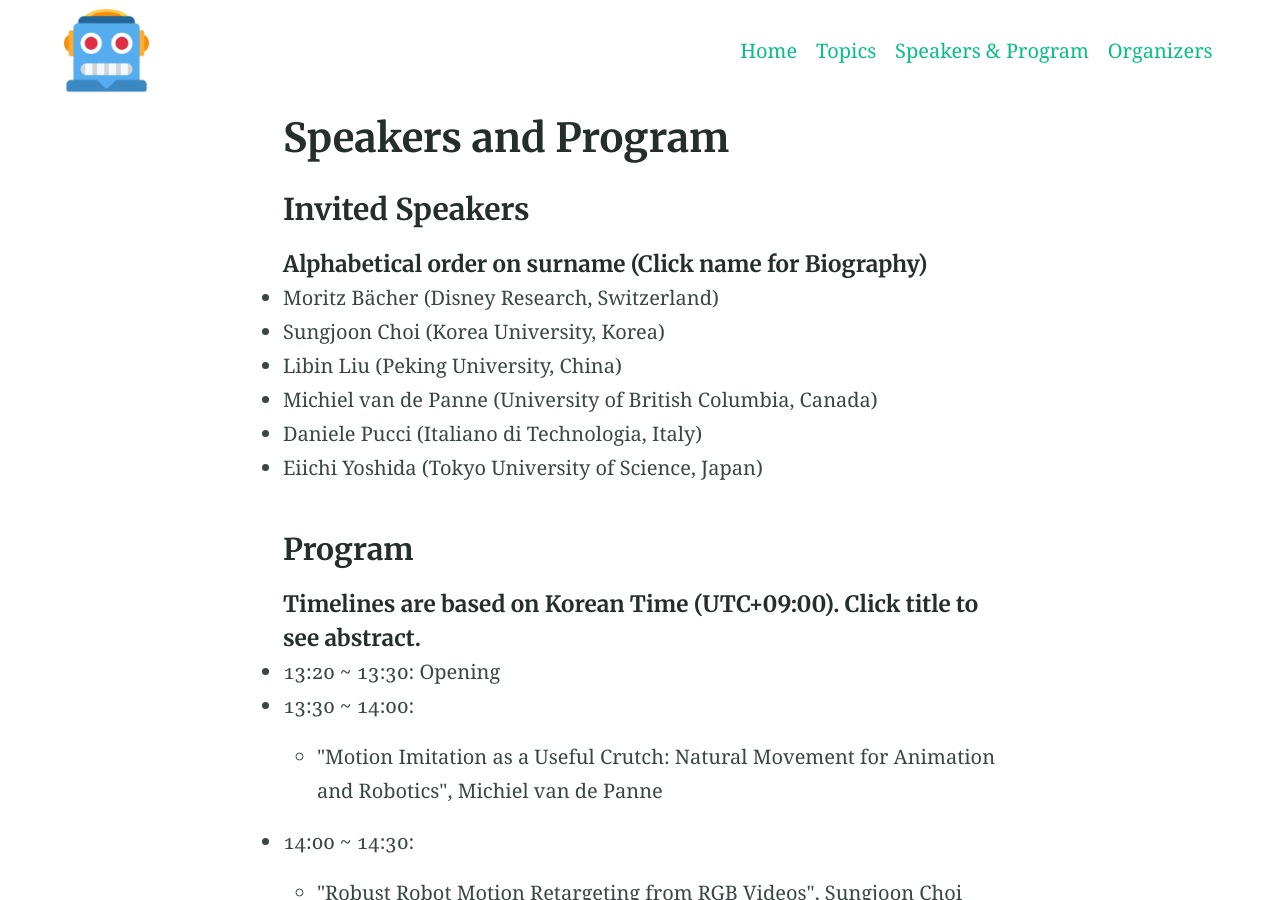
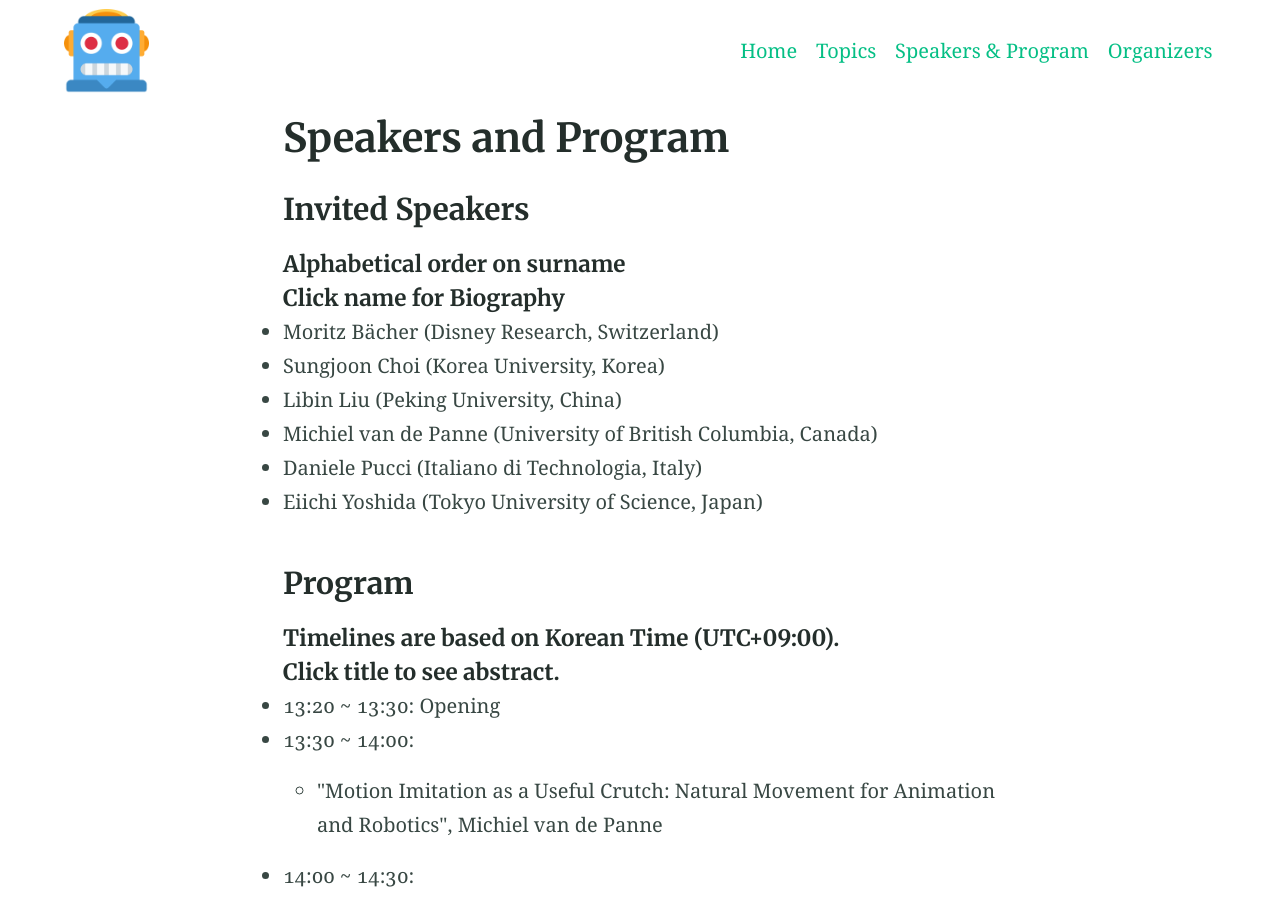
Before and after one commit to toward-natural-motion-generation/rss2023, a Jekyll site: the page built from speakers_and_program.md, in a window 1280 px wide and 900 px high. Built offline with Jekyll 4.4.1, drawn with Linux system fonts in a browser that asks for light colours.

```diff
--- a/speakers_and_program.md
+++ b/speakers_and_program.md
@@ -5,7 +5,8 @@ sitemap: false
 ---
 ### Invited Speakers
 
-##### Alphabetical order on surname (Click name for Biography)
+##### Alphabetical order on surname
+##### Click name for Biography
   * <Details><summary>Moritz Bächer (Disney Research, Switzerland)</summary><table width="100%"><tr><td width="25%"> <img src="../assets/images/moritz_baecher.jpeg" alt= "" width="300" style="vertical-align: left;"></td><td width="5%"></td><td width="70%" style="vertical-align: left; font-size: 75%;"> Moritz Bächer is the Associate Lab Director of Disney Research at Walt Disney Imagineering, where he leads a strategic program focusing on the development of novel model- and learning-based tools for the design and control of believable robotic characters. His core expertise is the optimal design and control of both soft and rigid systems, using a combination of differentiable simulation and reinforcement learning. Prior to joining Disney, he received his Ph.D. from the Harvard School of Engineering and Applied Sciences and his master’s degree from ETH Zurich.</td></tr></table></Details>
 
   * <Details><summary>Sungjoon Choi (Korea University, Korea)</summary><table width="100%"><tr><td width="25%"> <img src="../assets/images/sungjoon_choi.png" alt= "" width="300" style="vertical-align: left;"></td><td width="5%"></td><td width="70%" style="vertical-align: left; font-size: 75%;">Sungjoon Choi is presently an assistant professor at Korea University in the Department of Artificial Intelligence. He received Ph.D. in Electrical and Computer Engineering from Seoul National University (2018) and a B.S. degree in Electrical Engineering and Computer Science from Seoul National University (2012). Dr. Choi was a postdoc at Disney Research  Los Angeles, focussing on applying machine learning methods in robotics. Before joining Disney Research, he was a research scientist at Kakao Brain in Korea. His research interests include sample-efficient reinforcement learning and human-robot interaction, and received Best Conference Paper Finalist Award at the 2016 IEEE International Conference on Robotics and Automation (ICRA). </td></tr></table></Details>
@@ -20,7 +21,8 @@ sitemap: false
 
 
 ### Program
-##### Timelines are based on Korean Time (UTC+09:00). Click title to see abstract.
+##### Timelines are based on Korean Time (UTC+09:00).
+##### Click title to see abstract.
   * 13:20 ~ 13:30: Opening
   * 13:30 ~ 14:00:
     * <Details><summary>"Motion Imitation as a Useful Crutch:  Natural Movement for Animation and Robotics", Michiel van de Panne</summary><span style="font-size:15px">Abstract: The generation of purposeful and directable natural movement is a shared goal for animation and robotics. Computer animation methods have a long history of using motion capture data to produce high-quality kinematic motion. In contrast, for physics-based motion generation have long been split into two categories -- those that use motion capture data as a strong prior, and those that aim to generate the motion more directly from first principles. Currently, imitation of motion capture data leads to current state-of-the-art results, in motion quality, particularly when combined with reinforcement learning. However, I will argue that in the long term, imitation-based methods can be viewed as a convenient crutch while we develop better (and more directable) from-first-principles approaches. The belief here is that a combination of physics, compliant actuation, rich sensing, and highly-capable control ultimately underly natural motion.  We'll motivate these arguments with examples including brachiation, locomotion, high-jumps, getting up, and more.</span></Details>
```
